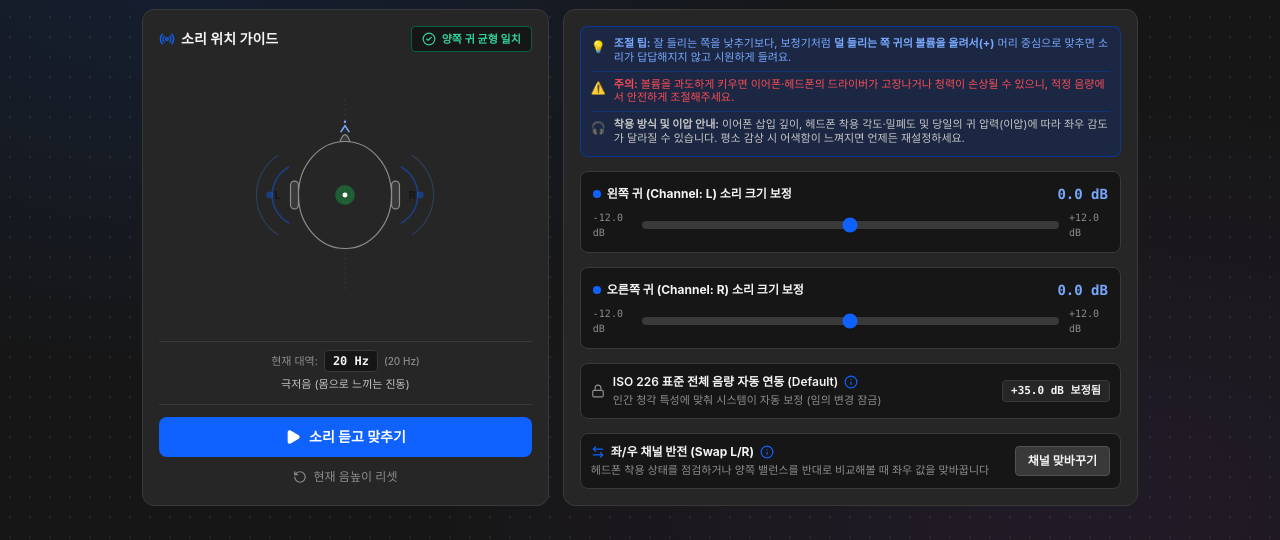
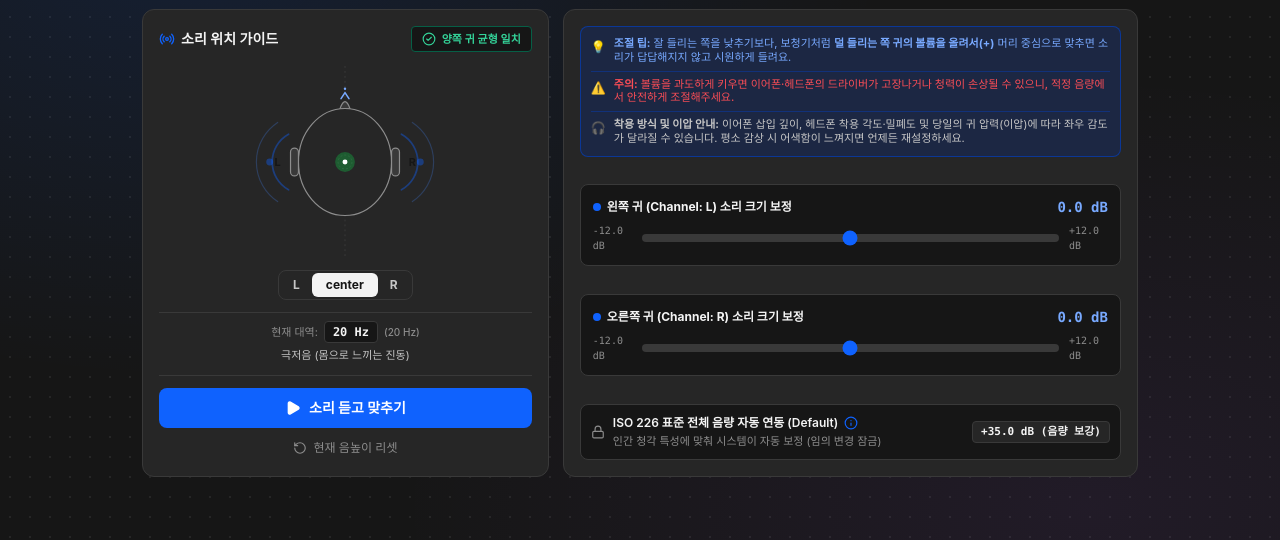
Before and after one commit to CHJMCMXCIII/earbalancer-eq, a React (Vite) app: page / in a window 1280 px wide. Both pictures are taken after a click on the button "1. 소리 맞춤". Shown: the part 173-713 px from the top of the page. Built offline with nearby package versions, Linux system fonts and the light colour scheme; a web font is replaced by a local one.

Commit message:
feat: fix 8kHz ISO equal loudness attenuation, add L/center/R solo buttons, and hide swap channels

```diff
--- a/src/audio/AudioEngine.ts
+++ b/src/audio/AudioEngine.ts
@@ -20,6 +20,7 @@ export class AudioEngine {
   private oscMerger: ChannelMergerNode | null = null;
   private toneActive: boolean = false;
   private currentFrequency: number = 1000;
+  private currentChannelMode: 'left' | 'center' | 'right' = 'center';
 
   // A/B 테스트용 오디오 재생기 (재생/일시정지/탐색 지원)
   private abSourceNode: AudioBufferSourceNode | null = null;
@@ -77,7 +78,8 @@ export class AudioEngine {
     leftDb: number = 0,
     rightDb: number = 0,
     phaseInvert: boolean = false,
-    isoOffsetDb: number = 0
+    isoOffsetDb: number = 0,
+    channelMode: 'left' | 'center' | 'right' = 'center'
   ) {
     await this.ensureContext();
     if (!this.ctx || !this.masterGain) return;
@@ -85,6 +87,7 @@ export class AudioEngine {
     this.stopTone();
 
     this.currentFrequency = freq;
+    this.currentChannelMode = channelMode;
     const now = this.ctx.currentTime;
 
     this.osc = this.ctx.createOscillator();
@@ -92,12 +95,25 @@ export class AudioEngine {
     this.osc.frequency.setValueAtTime(freq, now);
 
     const baseLinear = 0.15;
-    const clampedIso = Math.min(22, Math.max(-10, isoOffsetDb * 0.6));
-    const effectiveLeftDb = leftDb + clampedIso;
-    const effectiveRightDb = rightDb + clampedIso;
+    // 등청감 보정 오프셋 적용:
+    // 고역대/중고역대 감쇄(음수 dB)는 인간 청각 보호 및 균일 체감 음량을 위해 온전히 반영 (최대 -12dB)
+    // 저역대 증폭(양수 dB)은 디지털 클리핑 방지를 위해 적절히 스케일링 (최대 +16dB)
+    const effectiveIso = isoOffsetDb <= 0
+      ? Math.max(-12, isoOffsetDb)
+      : Math.min(16, isoOffsetDb * 0.55);
 
-    const leftLinear = baseLinear * Math.pow(10, effectiveLeftDb / 20);
-    const rightLinear = baseLinear * Math.pow(10, effectiveRightDb / 20) * (phaseInvert ? -1 : 1);
+    const effectiveLeftDb = leftDb + effectiveIso;
+    const effectiveRightDb = rightDb + effectiveIso;
+
+    let leftLinear = baseLinear * Math.pow(10, effectiveLeftDb / 20);
+    let rightLinear = baseLinear * Math.pow(10, effectiveRightDb / 20) * (phaseInvert ? -1 : 1);
+
+    // L, Center, R 단독/양쪽 채널 제어
+    if (this.currentChannelMode === 'left') {
+      rightLinear = 0.0001;
+    } else if (this.currentChannelMode === 'right') {
+      leftLinear = 0.0001;
+    }
 
     this.oscLeftGain = this.ctx.createGain();
     this.oscRightGain = this.ctx.createGain();
@@ -126,18 +142,33 @@ export class AudioEngine {
     leftDb: number,
     rightDb: number,
     phaseInvert: boolean,
-    isoOffsetDb: number = 0
+    isoOffsetDb: number = 0,
+    channelMode?: 'left' | 'center' | 'right'
   ) {
     if (!this.ctx || !this.toneActive || !this.oscLeftGain || !this.oscRightGain) return;
 
+    if (channelMode) {
+      this.currentChannelMode = channelMode;
+    }
+
     const now = this.ctx.currentTime;
     const baseLinear = 0.15;
-    const clampedIso = Math.min(22, Math.max(-10, isoOffsetDb * 0.6));
-    const effectiveLeftDb = leftDb + clampedIso;
-    const effectiveRightDb = rightDb + clampedIso;
+    const effectiveIso = isoOffsetDb <= 0
+      ? Math.max(-12, isoOffsetDb)
+      : Math.min(16, isoOffsetDb * 0.55);
 
-    const leftLinear = Math.max(0.0001, baseLinear * Math.pow(10, effectiveLeftDb / 20));
-    const rightLinear = (phaseInvert ? -1 : 1) * Math.max(0.0001, baseLinear * Math.pow(10, effectiveRightDb / 20));
+    const effectiveLeftDb = leftDb + effectiveIso;
+    const effectiveRightDb = rightDb + effectiveIso;
+
+    let leftLinear = Math.max(0.0001, baseLinear * Math.pow(10, effectiveLeftDb / 20));
+    let rightLinear = (phaseInvert ? -1 : 1) * Math.max(0.0001, baseLinear * Math.pow(10, effectiveRightDb / 20));
+
+    // L, Center, R 단독/양쪽 채널 제어
+    if (this.currentChannelMode === 'left') {
+      rightLinear = 0.0001;
+    } else if (this.currentChannelMode === 'right') {
+      leftLinear = 0.0001;
+    }
 
     this.oscLeftGain.gain.setTargetAtTime(leftLinear, now, 0.015);
     this.oscRightGain.gain.setTargetAtTime(rightLinear, now, 0.015);
--- a/src/components/HeadVisualizer.tsx
+++ b/src/components/HeadVisualizer.tsx
@@ -11,6 +11,8 @@ interface HeadVisualizerProps {
   onToggleSound?: () => void;
   onResetCurrent?: () => void;
   actionNotice?: string | null;
+  channelMode?: 'left' | 'center' | 'right';
+  onSelectChannelMode?: (mode: 'left' | 'center' | 'right') => void;
 }
 
 export const HeadVisualizer: React.FC<HeadVisualizerProps> = ({
@@ -22,6 +24,8 @@ export const HeadVisualizer: React.FC<HeadVisualizerProps> = ({
   onToggleSound,
   onResetCurrent,
   actionNotice,
+  channelMode = 'center',
+  onSelectChannelMode,
 }) => {
   const leftAmp = Math.max(0.3, Math.min(2.0, 1.0 + leftDb / 12));
   const rightAmp = Math.max(0.3, Math.min(2.0, 1.0 + rightDb / 12));
@@ -33,8 +37,15 @@ export const HeadVisualizer: React.FC<HeadVisualizerProps> = ({
   const leftWaveMove = leftDb * 2.0;
   const rightWaveMove = rightDb * 2.0;
 
-  // 소리 중심점(음상) 좌우 이동 거리 (diffDb에 따라 두상 내부에서 ±32px까지 두드러지게 이동)
-  const soundCenterShift = Math.max(-32, Math.min(32, diffDb * 2.8));
+  // 소리 중심점(음상) 좌우 이동 거리 (diffDb에 따라 두상 내부에서 ±32px까지 두드러지게 이동, L/R 단독 선택 시 해당 방향으로 이동)
+  const soundCenterShift = channelMode === 'left'
+    ? -32
+    : channelMode === 'right'
+    ? 32
+    : Math.max(-32, Math.min(32, diffDb * 2.8));
+
+  const isLeftActive = channelMode === 'left' || channelMode === 'center';
+  const isRightActive = channelMode === 'right' || channelMode === 'center';
 
   return (
     <div className="relative flex flex-col items-center justify-between p-4 carbon-card rounded-xl shadow-xs overflow-hidden h-full">
@@ -48,7 +59,15 @@ export const HeadVisualizer: React.FC<HeadVisualizerProps> = ({
         </div>
 
         <div>
-          {isBalanced ? (
+          {channelMode === 'left' ? (
+            <span className="text-[#0f62fe] dark:text-[#78a9ff] bg-[#edf5ff] dark:bg-[#002d9c]/30 px-2.5 py-0.5 rounded border border-[#d0e2ff] dark:border-[#0043ce] text-[11px] font-semibold">
+              L 채널 단독 출력 중
+            </span>
+          ) : channelMode === 'right' ? (
+            <span className="text-[#0f62fe] dark:text-[#78a9ff] bg-[#edf5ff] dark:bg-[#002d9c]/30 px-2.5 py-0.5 rounded border border-[#d0e2ff] dark:border-[#0043ce] text-[11px] font-semibold">
+              R 채널 단독 출력 중
+            </span>
+          ) : isBalanced ? (
             <span className="flex items-center gap-1.5 text-emerald-600 dark:text-emerald-400 font-semibold bg-emerald-50 dark:bg-[#161616] px-2.5 py-0.5 rounded border border-emerald-300 dark:border-emerald-800 text-[11px]">
               <CheckCircle2 className="w-3.5 h-3.5" /> 양쪽 귀 균형 일치
             </span>
@@ -126,25 +145,25 @@ export const HeadVisualizer: React.FC<HeadVisualizerProps> = ({
             <path
               d="M -5 -28 A 32 32 0 0 0 -5 28"
               fill="none"
-              stroke="#0f62fe"
+              stroke={isLeftActive ? "#0f62fe" : "#8d8d8d"}
               strokeWidth={Math.max(1.2, 1.8 * leftAmp)}
-              opacity={isPlaying ? 0.95 : 0.4}
+              opacity={isPlaying && isLeftActive ? 0.95 : isLeftActive ? 0.4 : 0.08}
               strokeLinecap="round"
             />
             <path
               d="M -16 -40 A 48 48 0 0 0 -16 40"
               fill="none"
-              stroke="#4589ff"
+              stroke={isLeftActive ? "#4589ff" : "#8d8d8d"}
               strokeWidth={Math.max(0.8, 1.2 * leftAmp)}
-              opacity={isPlaying ? 0.7 : 0.25}
+              opacity={isPlaying && isLeftActive ? 0.7 : isLeftActive ? 0.25 : 0.05}
               strokeLinecap="round"
             />
             <circle
               cx="-24"
               cy="0"
               r={Math.max(2.5, 3.5 * leftAmp)}
-              fill="#0f62fe"
-              opacity={isPlaying ? 0.95 : 0.4}
+              fill={isLeftActive ? "#0f62fe" : "#8d8d8d"}
+              opacity={isPlaying && isLeftActive ? 0.95 : isLeftActive ? 0.4 : 0.08}
             />
           </g>
 
@@ -156,25 +175,25 @@ export const HeadVisualizer: React.FC<HeadVisualizerProps> = ({
             <path
               d="M 5 -28 A 32 32 0 0 1 5 28"
               fill="none"
-              stroke="#0f62fe"
+              stroke={isRightActive ? "#0f62fe" : "#8d8d8d"}
               strokeWidth={Math.max(1.2, 1.8 * rightAmp)}
-              opacity={isPlaying ? 0.95 : 0.4}
+              opacity={isPlaying && isRightActive ? 0.95 : isRightActive ? 0.4 : 0.08}
               strokeLinecap="round"
             />
             <path
               d="M 16 -40 A 48 48 0 0 1 16 40"
               fill="none"
-              stroke="#4589ff"
+              stroke={isRightActive ? "#4589ff" : "#8d8d8d"}
               strokeWidth={Math.max(0.8, 1.2 * rightAmp)}
-              opacity={isPlaying ? 0.7 : 0.25}
+              opacity={isPlaying && isRightActive ? 0.7 : isRightActive ? 0.25 : 0.05}
               strokeLinecap="round"
             />
             <circle
               cx="24"
               cy="0"
               r={Math.max(2.5, 3.5 * rightAmp)}
-              fill="#0f62fe"
-              opacity={isPlaying ? 0.95 : 0.4}
+              fill={isRightActive ? "#0f62fe" : "#8d8d8d"}
+              opacity={isPlaying && isRightActive ? 0.95 : isRightActive ? 0.4 : 0.08}
             />
           </g>
 
@@ -289,6 +308,48 @@ export const HeadVisualizer: React.FC<HeadVisualizerProps> = ({
         )}
       </div>
 
+      {/* L, center, R 채널 단독/양쪽 재생 전환 버튼 */}
+      <div className="w-full flex items-center justify-center my-1 z-10">
+        <div className="inline-flex p-0.5 rounded-lg bg-[#e8e8e8] dark:bg-[#262626] border border-[#e0e0e0] dark:border-[#393939] text-xs shadow-xs">
+          <button
+            type="button"
+            onClick={() => onSelectChannelMode?.('left')}
+            className={`px-3 py-1 rounded-md text-xs font-bold transition-all duration-150 cursor-pointer ${
+              channelMode === 'left'
+                ? 'bg-[#0f62fe] text-white shadow-xs'
+                : 'text-[#525252] dark:text-[#c6c6c6] hover:text-[#161616] dark:hover:text-[#ffffff]'
+            }`}
+            title="왼쪽(L) 채널만 단독 재생"
+          >
+            L
+          </button>
+          <button
+            type="button"
+            onClick={() => onSelectChannelMode?.('center')}
+            className={`px-3.5 py-1 rounded-md text-xs font-bold transition-all duration-150 cursor-pointer ${
+              channelMode === 'center'
+                ? 'bg-[#161616] dark:bg-[#f4f4f4] text-white dark:text-[#161616] shadow-xs'
+                : 'text-[#525252] dark:text-[#c6c6c6] hover:text-[#161616] dark:hover:text-[#ffffff]'
+            }`}
+            title="양쪽 채널 함께 재생 (기본값)"
+          >
+            center
+          </button>
+          <button
+            type="button"
+            onClick={() => onSelectChannelMode?.('right')}
+            className={`px-3 py-1 rounded-md text-xs font-bold transition-all duration-150 cursor-pointer ${
+              channelMode === 'right'
+                ? 'bg-[#0f62fe] text-white shadow-xs'
+                : 'text-[#525252] dark:text-[#c6c6c6] hover:text-[#161616] dark:hover:text-[#ffffff]'
+            }`}
+            title="오른쪽(R) 채널만 단독 재생"
+          >
+            R
+          </button>
+        </div>
+      </div>
+
       {/* 하단 주파수 대역 표시 박스 (10~12px) */}
       <div className="w-full mt-2 pt-2 border-t border-[#e0e0e0] dark:border-[#393939] flex flex-col items-center justify-between text-xs z-10">
         <div className="flex items-center gap-1.5">
--- a/src/pages/WizardCalibration.tsx
+++ b/src/pages/WizardCalibration.tsx
@@ -13,7 +13,6 @@ import {
   RotateCcw,
   Lock,
   ArrowRight,
-  ArrowLeftRight,
   Info,
 } from 'lucide-react';
 
@@ -39,6 +38,7 @@ export const WizardCalibration: React.FC<WizardCalibrationProps> = ({
   const [currentStepIndex, setCurrentStepIndex] = useState<number>(0);
   const [isPlaying, setIsPlaying] = useState<boolean>(false);
   const [actionNotice, setActionNotice] = useState<string | null>(null);
+  const [channelMode, setChannelMode] = useState<'left' | 'center' | 'right'>('center');
 
   const currentBandId = activeBandIndices[currentStepIndex] ?? 0;
   const currentBandInfo: FrequencyBand = FREQUENCY_BANDS[currentBandId];
@@ -58,9 +58,23 @@ export const WizardCalibration: React.FC<WizardCalibrationProps> = ({
         currentBandCalib.leftDb,
         currentBandCalib.rightDb,
         currentBandCalib.phaseInvert,
-        currentBandInfo.isoCompDb
+        currentBandInfo.isoCompDb,
+        channelMode
       );
       setIsPlaying(true);
+    }
+  };
+
+  const handleSelectChannelMode = (mode: 'left' | 'center' | 'right') => {
+    setChannelMode(mode);
+    if (isPlaying) {
+      audioEngine.updateToneParams(
+        currentBandCalib.leftDb,
+        currentBandCalib.rightDb,
+        currentBandCalib.phaseInvert,
+        currentBandInfo.isoCompDb,
+        mode
+      );
     }
   };
 
@@ -79,7 +93,8 @@ export const WizardCalibration: React.FC<WizardCalibrationProps> = ({
         rounded,
         currentBandCalib.rightDb,
         currentBandCalib.phaseInvert,
-        currentBandInfo.isoCompDb
+        currentBandInfo.isoCompDb,
+        channelMode
       );
     }
   };
@@ -98,7 +113,8 @@ export const WizardCalibration: React.FC<WizardCalibrationProps> = ({
         currentBandCalib.leftDb,
         rounded,
         currentBandCalib.phaseInvert,
-        currentBandInfo.isoCompDb
+        currentBandInfo.isoCompDb,
+        channelMode
       );
     }
   };
@@ -127,7 +143,8 @@ export const WizardCalibration: React.FC<WizardCalibrationProps> = ({
         currentR,
         currentL,
         currentBandCalib.phaseInvert,
-        currentBandInfo.isoCompDb
+        currentBandInfo.isoCompDb,
+        channelMode
       );
     }
 
@@ -150,7 +167,8 @@ export const WizardCalibration: React.FC<WizardCalibrationProps> = ({
         currentBandCalib.leftDb,
         currentBandCalib.rightDb,
         newPhase,
-        currentBandInfo.isoCompDb
+        currentBandInfo.isoCompDb,
+        channelMode
       );
     }
 
@@ -163,7 +181,7 @@ export const WizardCalibration: React.FC<WizardCalibrationProps> = ({
     updated[currentBandId] = { leftDb: 0, rightDb: 0, phaseInvert: false };
     setCalibrations(updated);
     if (isPlaying) {
-      audioEngine.updateToneParams(0, 0, false, currentBandInfo.isoCompDb);
+      audioEngine.updateToneParams(0, 0, false, currentBandInfo.isoCompDb, channelMode);
     }
   };
 
@@ -181,7 +199,8 @@ export const WizardCalibration: React.FC<WizardCalibrationProps> = ({
         nextCalib.leftDb,
         nextCalib.rightDb,
         nextCalib.phaseInvert,
-        nextBandInfo.isoCompDb
+        nextBandInfo.isoCompDb,
+        channelMode
       );
     }
   };
@@ -265,6 +284,8 @@ export const WizardCalibration: React.FC<WizardCalibrationProps> = ({
             onToggleSound={handleToggleSound}
             onResetCurrent={handleResetCurrent}
             actionNotice={actionNotice}
+            channelMode={channelMode}
+            onSelectChannelMode={handleSelectChannelMode}
           />
         </div>
 
@@ -366,36 +387,15 @@ export const WizardCalibration: React.FC<WizardCalibrationProps> = ({
               </div>
             </div>
             <div className="bg-white dark:bg-[#262626] border border-[#e0e0e0] dark:border-[#393939] px-2 py-0.5 rounded font-mono text-[11px] font-bold text-[#161616] dark:text-[#f4f4f4] flex-shrink-0 shadow-xs">
-              +{currentBandInfo.isoCompDb.toFixed(1)} dB 보정됨
+              {currentBandInfo.isoCompDb > 0
+                ? `+${currentBandInfo.isoCompDb.toFixed(1)} dB (음량 보강)`
+                : currentBandInfo.isoCompDb < 0
+                ? `${currentBandInfo.isoCompDb.toFixed(1)} dB (음량 감쇄)`
+                : '0.0 dB (기준음)'}
             </div>
           </div>
 
-          {/* 보조 기능 1: 좌우 채널 반전 (Swap L/R) (i 아이콘 툴팁 추가) */}
-          <div className="p-2.5 carbon-subcard rounded-lg flex items-center justify-between gap-2.5 text-xs">
-            <div className="space-y-0.5">
-              <div className="font-bold text-[#161616] dark:text-[#f4f4f4] flex items-center gap-1.5 text-xs">
-                <ArrowLeftRight className="w-3.5 h-3.5 text-[#0f62fe]" />
-                <span>좌/우 채널 반전 (Swap L/R)</span>
-                <div className="relative group/tip inline-flex items-center">
-                  <Info className="w-3.5 h-3.5 text-[#0f62fe] cursor-help" />
-                  <div className="absolute bottom-full left-1/2 -translate-x-1/2 mb-2 hidden group-hover/tip:block w-72 p-2.5 bg-[#161616] dark:bg-[#f4f4f4] text-white dark:text-[#161616] text-[11px] rounded-lg shadow-2xl z-50 pointer-events-none leading-relaxed">
-                    <strong>좌우 채널 반전이란?</strong><br />
-                    이어폰을 반대로 착용했는지 점검하거나, 양쪽 귀의 감도 균형을 서로 맞바꾸어 역비교해보고 싶을 때 버튼 하나로 왼쪽과 오른쪽 수치를 즉시 교체합니다.
-                    <div className="absolute top-full left-1/2 -translate-x-1/2 border-4 border-transparent border-t-[#161616] dark:border-t-[#f4f4f4]" />
-                  </div>
-                </div>
-              </div>
-              <div className="text-[11px] text-[#525252] dark:text-[#8d8d8d]">
-                헤드폰 착용 상태를 점검하거나 양쪽 밸런스를 반대로 비교해볼 때 좌우 값을 맞바꿉니다
-              </div>
-            </div>
-            <button
-              onClick={handleSwapChannels}
-              className="flex-shrink-0 px-3 py-1.5 rounded text-xs font-semibold bg-white hover:bg-[#e8e8e8] dark:bg-[#393939] dark:hover:bg-[#525252] text-[#161616] dark:text-[#f4f4f4] border border-[#e0e0e0] dark:border-[#525252] transition-colors duration-150 cursor-pointer shadow-xs"
-            >
-              채널 맞바꾸기
-            </button>
-          </div>
+          {/* 좌/우 채널 반전 (Swap L/R) 기능은 사용자 요청에 따라 UI에서 임시 숨김 처리 */}
 
           {/* 위상 반전 기능은 추후 기능에 대해 명확히 파악 후 추가할 예정으로 임시 숨김 처리 */}
         </div>
```
Also changed, not shown: src/data/iso226.ts (+7 -7 lines).
